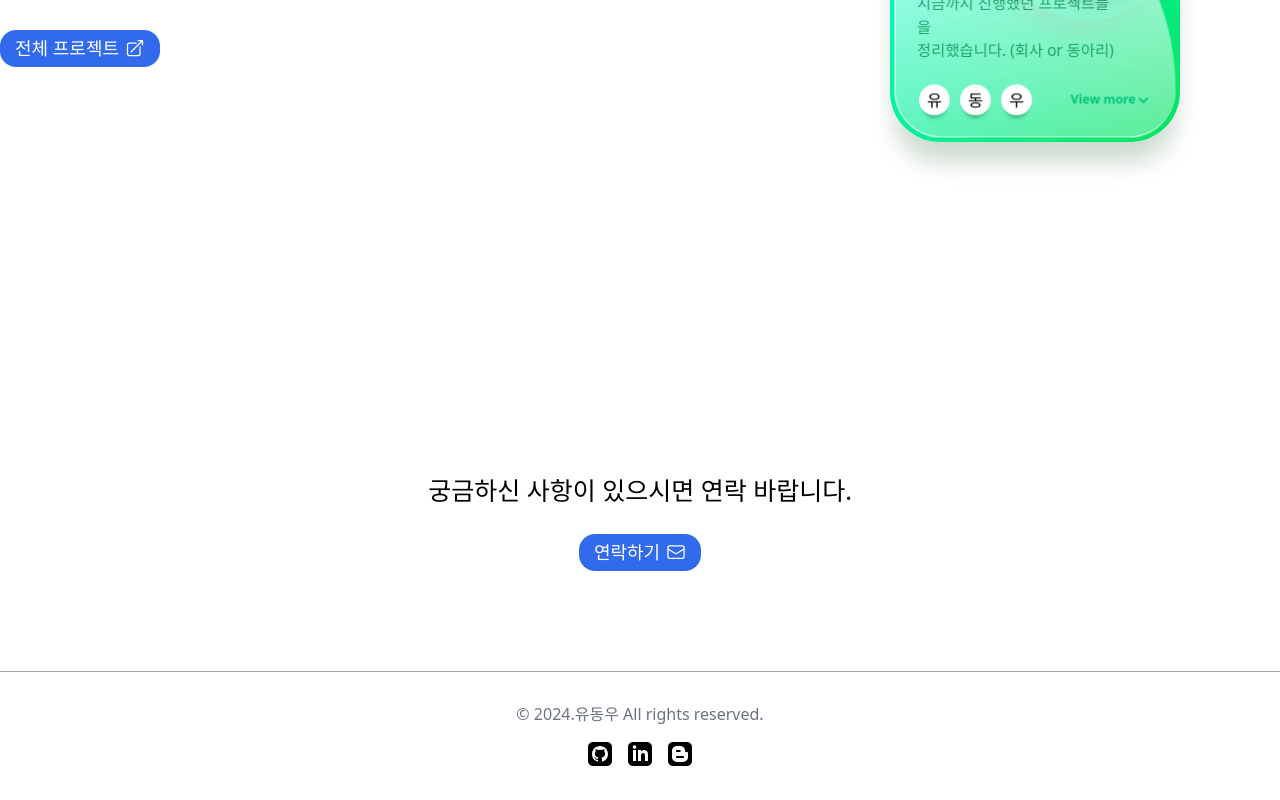
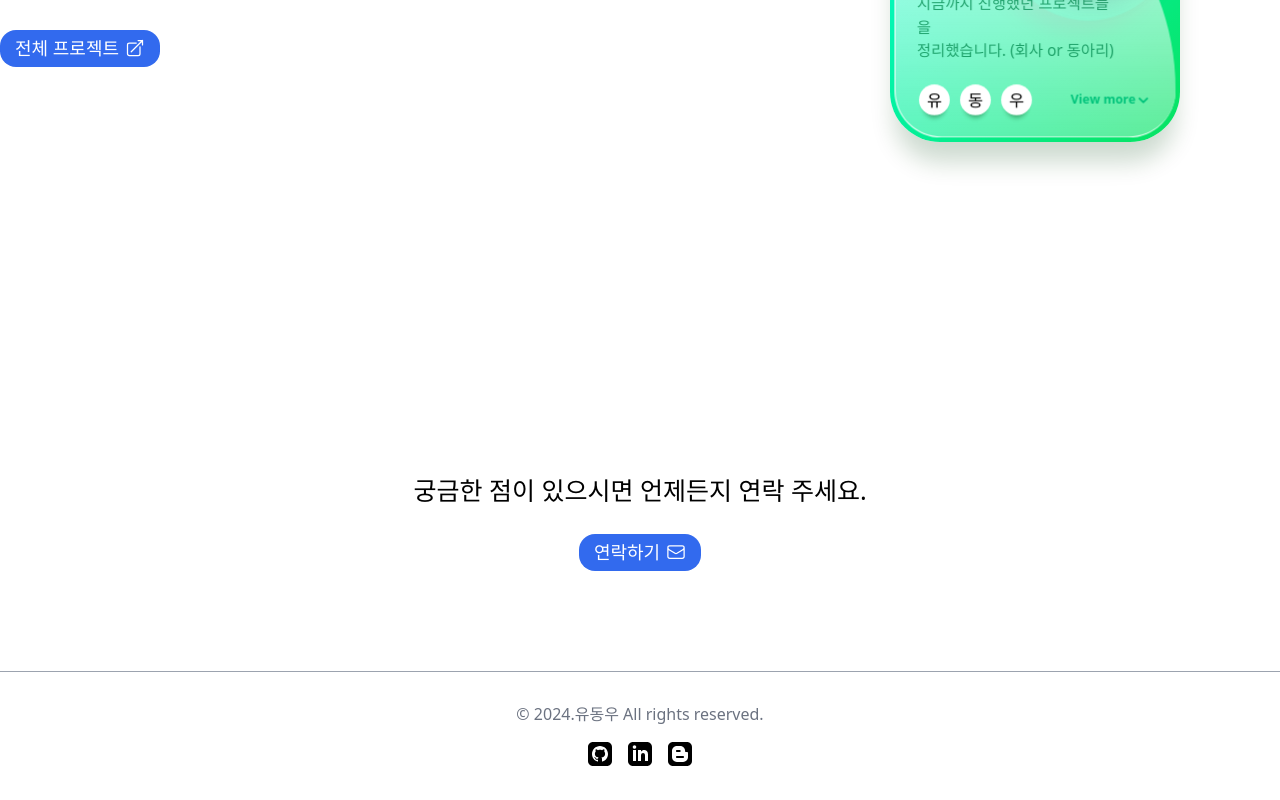
Before and after one commit to devwoodie/portfolio, a React (Create React App) app: page / in a window 1280 px wide. Shown: the part 1473-2273 px from the top of the page. Built offline with nearby package versions, Linux system fonts and the light colour scheme.

Commit message:
feat: text fixed

```diff
--- a/src/components/Home/HomeCont4.tsx
+++ b/src/components/Home/HomeCont4.tsx
@@ -7,7 +7,7 @@ export const HomeCont4 = () => {
 
     return (
         <div className='pt-[250px] pb-[100px] text-center'>
-                <h2 className='text-[25px]'>궁금하신 사항이 있으시면 연락 바랍니다.</h2>
+                <h2 className='text-[25px]'>궁금한 점이 있으시면 언제든지 연락 주세요.</h2>
             <div className='text-center m-auto mt-6'>
                 <button className='m-auto home-btn bg-primary-1 text-white' onClick={() => navigate("/contact")}>
                     연락하기
```
